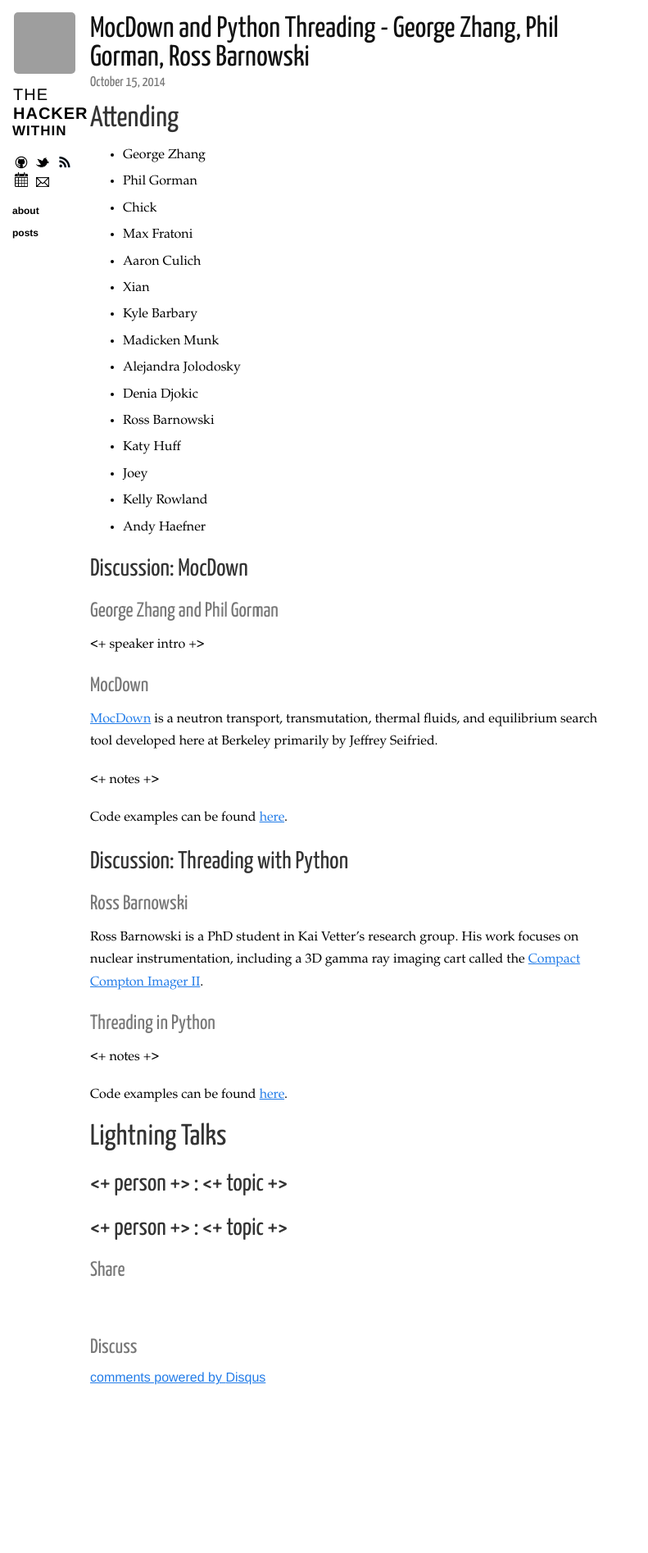
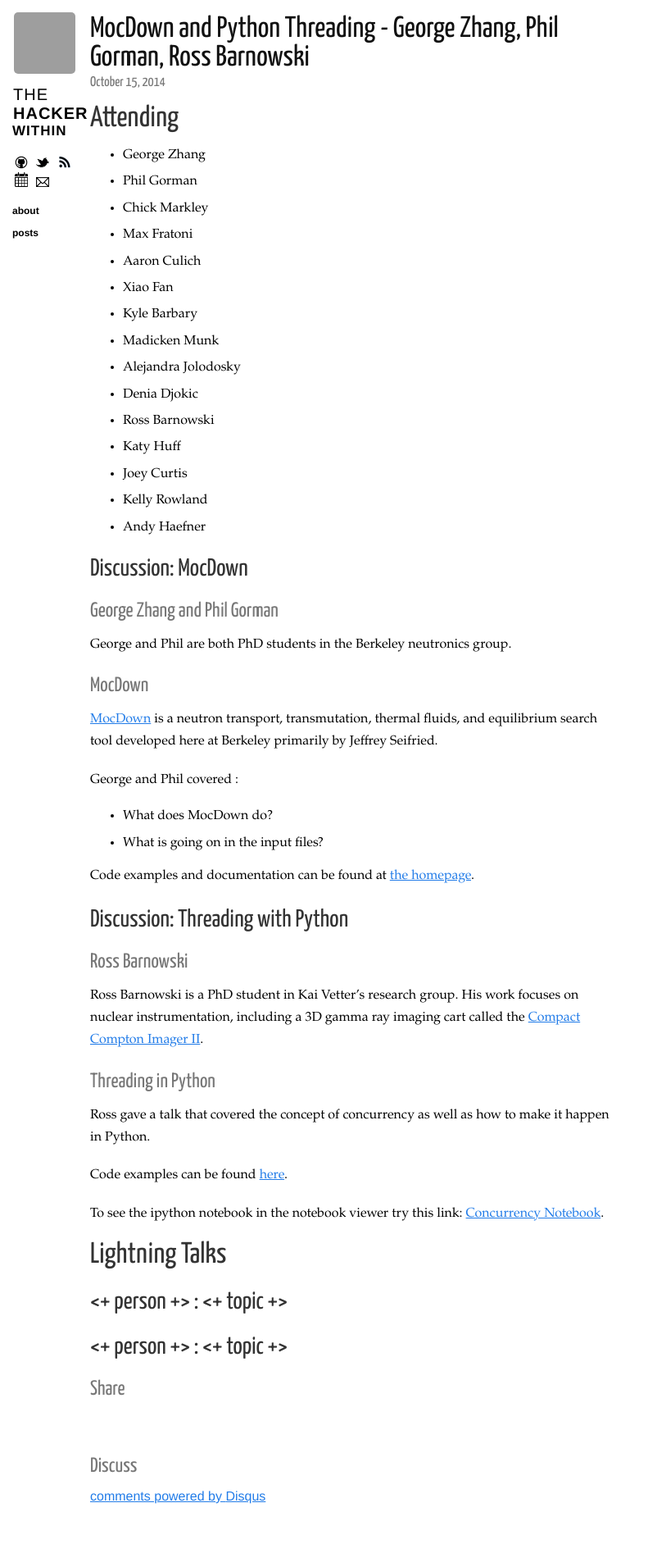
Before and after one commit to thehackerwithin/berkeley, a Jekyll site: the page built from _posts/2014-10-15-mocdown-and-threading.markdown, in a window 1280 px wide. Shown: the whole page at 82% size, without its empty margins (0-791 px from the left). Built offline with Jekyll 4.4.1, drawn with Linux system fonts in a browser that asks for light colours; nearby versions of some CDN libraries; Markdown is read by kramdown in place of the engine named in the settings; comment, search, counter and statistics services are not loaded; before the commit the page ends 1749 px from its top, so only the background shows below that; grey boxes are pictures that could not be loaded.

Commit message:
update to the notes

```diff
--- a/_posts/2014-10-15-mocdown-and-threading.markdown
+++ b/_posts/2014-10-15-mocdown-and-threading.markdown
@@ -11,17 +11,17 @@ tags: meeting mocdown python
 
 - George Zhang
 - Phil Gorman
-- Chick
+- Chick Markley
 - Max Fratoni
 - Aaron Culich
-- Xian
+- Xiao Fan
 - Kyle Barbary
 - Madicken Munk
 - Alejandra Jolodosky
 - Denia Djokic
 - Ross Barnowski
 - Katy Huff
-- Joey
+- Joey Curtis
 - Kelly Rowland
 - Andy Haefner
 
@@ -29,7 +29,8 @@ tags: meeting mocdown python
 
 ### George Zhang and Phil Gorman
 
-<+ speaker intro +>
+George and Phil are both PhD students in the Berkeley neutronics group.
+
 
 ### MocDown
 
@@ -37,9 +38,12 @@ tags: meeting mocdown python
 transport, transmutation, thermal fluids, and equilibrium search tool developed
 here at Berkeley primarily by Jeffrey Seifried.
 
-<+ notes +>
+George and Phil covered :
 
-Code examples can be found [here][mocdown].
+- What does MocDown do?
+- What is going on in the input files?
+
+Code examples and documentation can be found at [the homepage](https://jeffseif.github.io/MocDown).
 
 ## Discussion: Threading with Python
 
@@ -52,9 +56,14 @@ called the [Compact Compton Imager II](https://conference.scipy.org/scipy2014/sc
 
 ### Threading in Python
 
-<+ notes +>
+Ross gave a talk that covered the concept of concurrency as well as how to make
+it happen in Python.
 
 Code examples can be found [here][threading].
+
+To see the ipython notebook in the notebook viewer try this link: [Concurrency
+  Notebook](http://nbviewer.ipython.org/github/thehackerwithin/berkeley/blob/master/python_concurrency/Concurrency%20in%20Python.ipynb).
+
 
 # Lightning Talks
 
```
Also changed, not shown: other parts of _posts/2014-10-15-mocdown-and-threading.markdown (+0 -1 lines).
